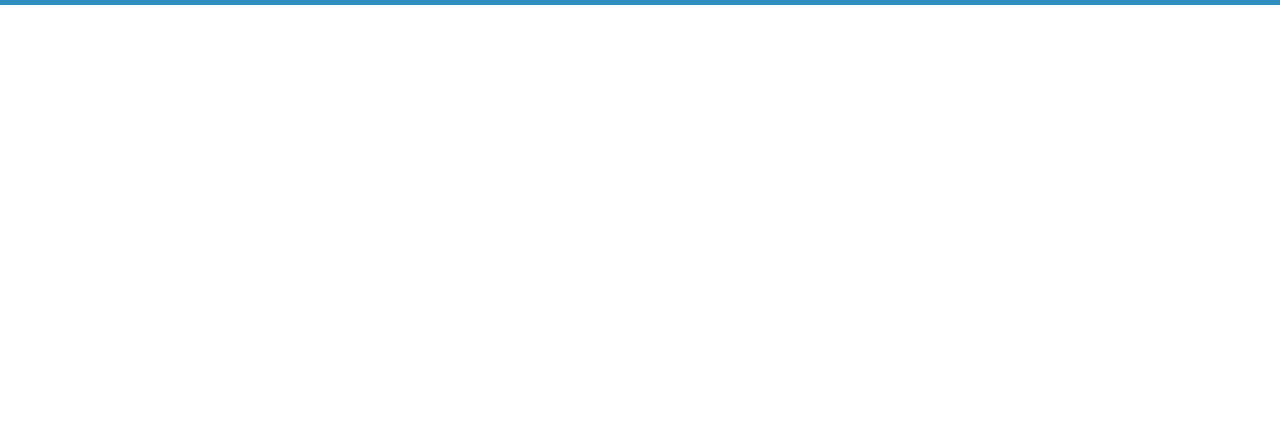
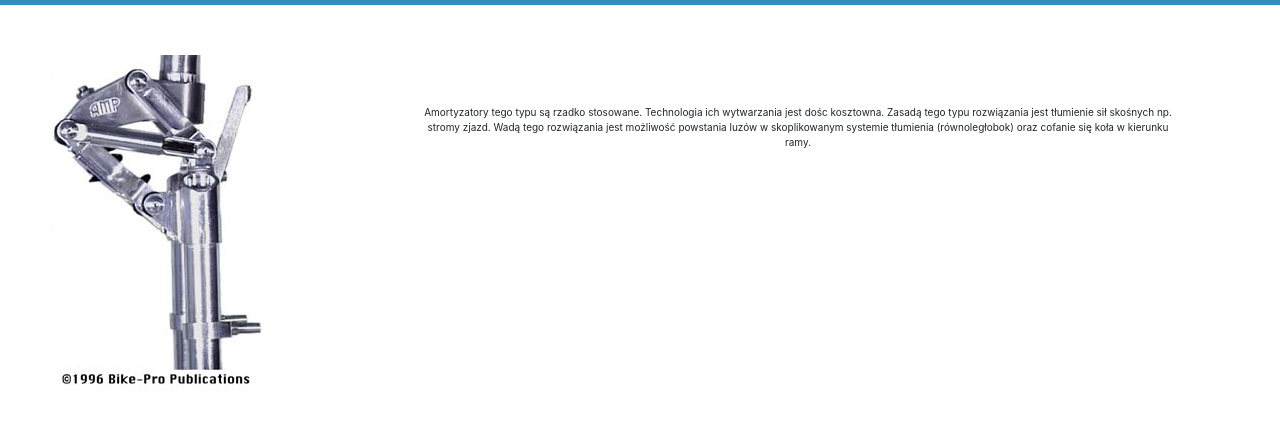
Before and after one commit to GrzeRado/Amorki, a plain HTML site: page index.html in a window 1280 px wide. Shown: the part 36-458 px from the top of the page. Drawn offline with nearby package versions, Linux system fonts and the light colour scheme.

Commit message:
first section added to landing page

```diff
--- a/index.html
+++ b/index.html
@@ -25,7 +25,16 @@
     <h1>Bike dumpers site</h1>
 </div>
 
+<div class="sectionOne">
+    <div class="Left1">
+        <span><img src="pictures/amp_side_det_15.jpg" alt="amp dumper"></span>
+    </div>
 
+    <div class="Right1">
+        <p>Amortyzatory tego typu są rzadko stosowane. Technologia ich wytwarzania jest dośc kosztowna. Zasadą tego typu rozwiązania jest tłumienie sił skośnych np. stromy zjazd. Wadą tego rozwiązania jest możliwość powstania luzów w skoplikowanym systemie tłumienia (równoległobok) oraz cofanie się koła w kierunku ramy.</p>
+    </div>
+
+</div>
 
 
 
--- a/style.css
+++ b/style.css
@@ -4,3 +4,19 @@
     background: #2d8ebf;
     padding: 0.3em;
 }
+
+.Left1
+{
+    padding: 5em;
+    display: block;
+    float: left;
+    display: flex;
+}
+
+.Right1
+{
+    padding: 10em;
+    text-align: center;
+    float: inherit;
+    display: flex;
+}
```
Also changed, not shown: pictures/amp_side_det_15.jpg (added).
